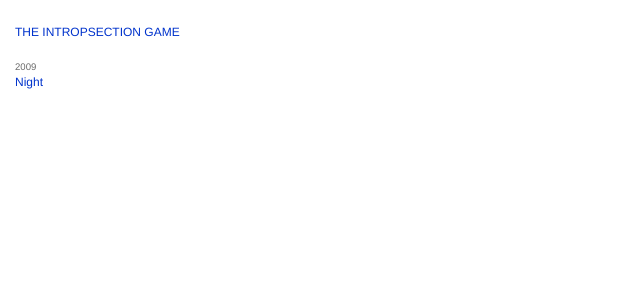
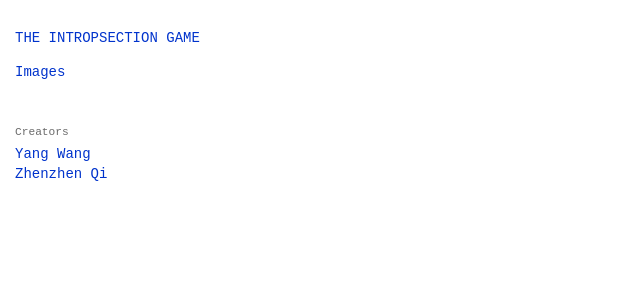
Before and after one commit to ZZYW/TheIntrospectionGame, a Jekyll site: the page built from index.html, in a window 1280 px wide. Shown: the top 300 px of the page, without its empty margins (0-640 px from the left). Built offline with Jekyll 4.4.1, drawn with Linux system fonts in a browser that asks for light colours; nearby versions of some CDN libraries.

Commit message:
latest changes

```diff
--- a/_includes/menu.html
+++ b/_includes/menu.html
@@ -1,32 +1,19 @@
 <div id="menu-list">
-{% for post in site.posts  %}
-    {% capture this_year %}{{ post.date | date: "%Y" }}{% endcapture %}
-    {% capture next_year %}{{ post.previous.date | date: "%Y" }}{% endcapture %}
-
-    {% if forloop.first %}
-    <div id="{{ this_year }}-ref" class="year">{{this_year}}</div>
-
-    {% endif %}
-
-    <div class="{% for cat in post.categories %} {{ cat }} {% endfor %}{% for tag in post.tags %} {{ tag }} {% endfor %}"><a href="{{ post.url }}">{{ post.title }}</a></div>
-
-    {% if forloop.last %}
-
-    {% else %}
-        {% if this_year != next_year %}
-
-        <div id="{{ next_year }}-ref" class="year">{{next_year}}</div>
-
-        {% endif %}
-    {% endif %}
-{% endfor %}
 
 
 
+{% for post in site.posts %}
+        <div class="menu-item">
+          <a class="post-link" href="{{ post.url | prepend: site.baseurl }}">{{ post.title }}</a>
+        </div>
+{% endfor %}
+</div>
 
 
+<div id="links">
+<div class="creators">
+    <div class="caption-text">Creators</div>
+    <div id="wangyang"><a href="yangwang.info">Yang Wang</a></div>
+    <div id="zhenzhenqi"><a href="zhenzhenqi.info">Zhenzhen Qi</a></div>
 </div>
-
-<div id="links">
-
 </div>
--- a/css/main.scss
+++ b/css/main.scss
@@ -5,7 +5,7 @@ $caption-color: #6B6B6B;
 
 body {
 	padding-bottom: 10em;
-	font-size: 120%;
+	font-family: monospace;
 }
 
 a {
```
Also changed, not shown: _posts/2009-6-2-Images.html (added, +8 -0 lines), _posts/2009-6-2-Night.html (deleted, +0 -18 lines).
